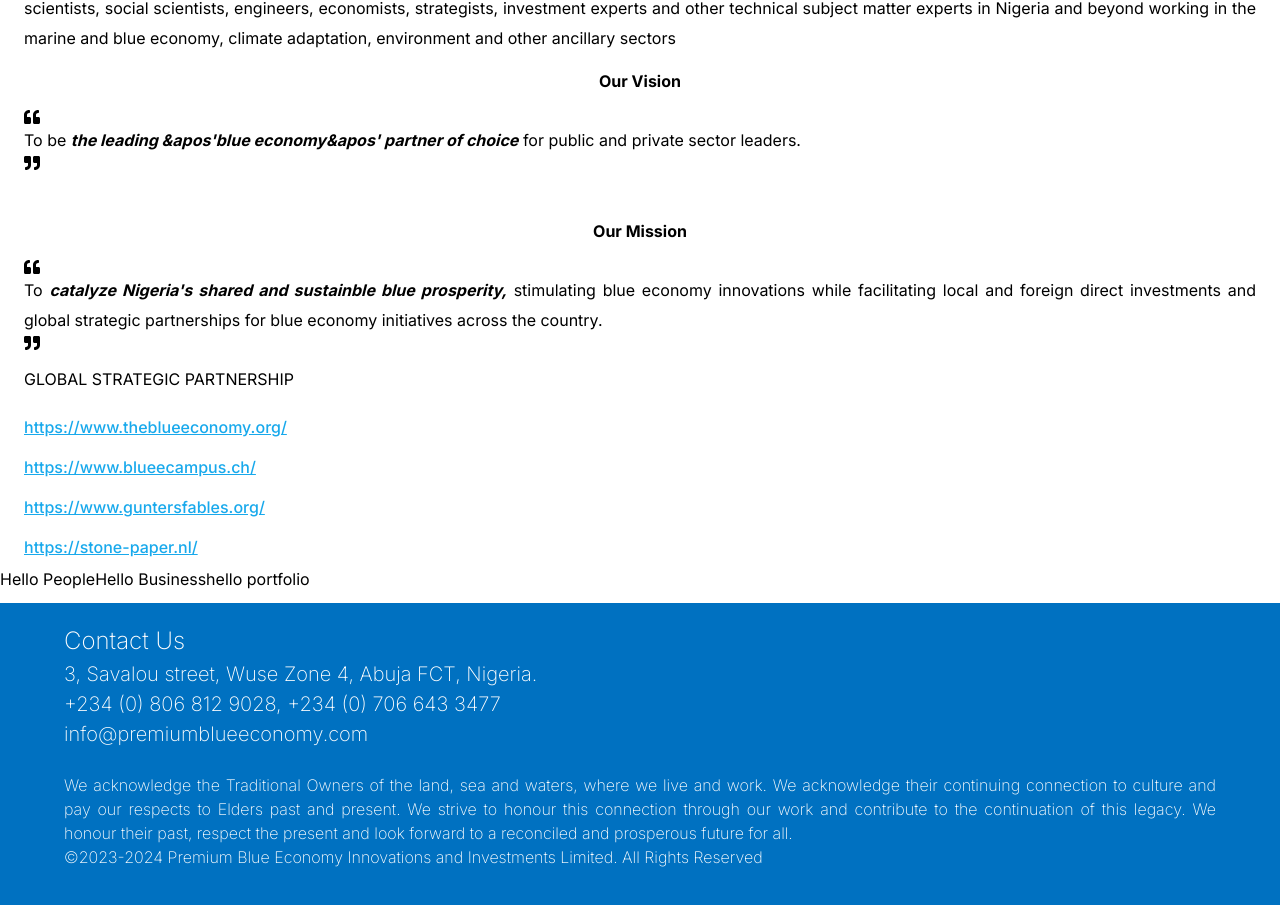
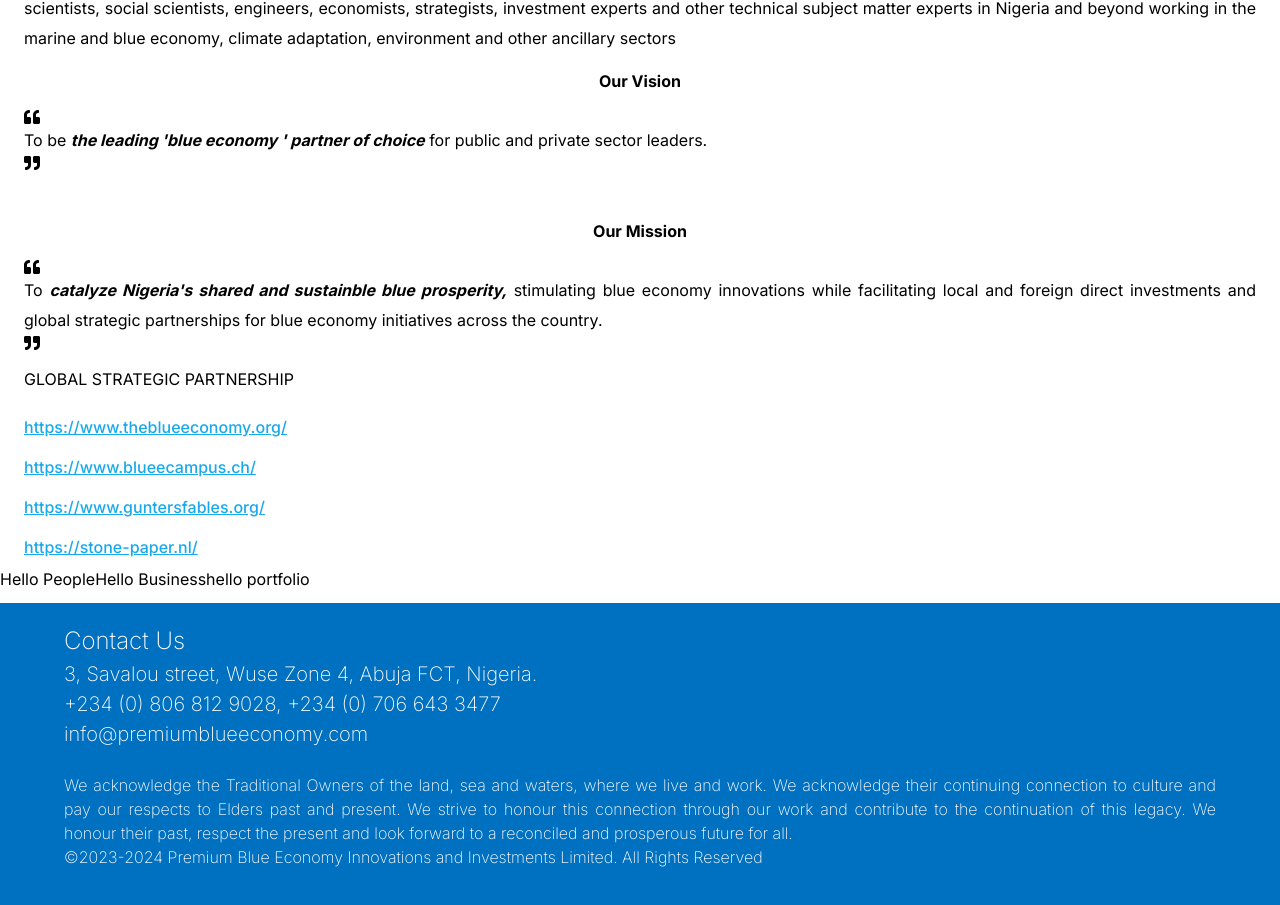
Before and after one commit to Rotinuel/pbe, a Next.js app: page / in a window 1280 px wide. Shown: the part 1539-2444 px from the top of the page. Built offline with nearby package versions, Linux system fonts and the light colour scheme.

Commit message:
single quotes

```diff
--- a/app/components/About.tsx
+++ b/app/components/About.tsx
@@ -20,7 +20,7 @@
             <h1 className="font-bold pb-4 text-center">Our Vision</h1>
             <p className="pb-4 leading-[30px] text-justify">
                 <FaQuoteLeft className="top"/>
-                To be <em><b>the leading &apos'blue economy&apos' partner of choice</b></em> for public and private sector leaders.<FaQuoteRight className="bottom"/></p>
+                To be <em><b>the leading &apos;blue economy &apos; partner of choice</b></em> for public and private sector leaders.<FaQuoteRight className="bottom"/></p>
             <h1 className="font-bold pt-8 pb-4 text-center">Our Mission</h1>
 
             <p className="leading-[30px] pb-4 text-justify"><FaQuoteLeft className="top"/>To <em><b>catalyze Nigeria's shared and sustainble blue prosperity,</b></em> stimulating blue economy innovations while facilitating local and foreign direct investments and global strategic partnerships for blue economy initiatives across the country.<FaQuoteRight className="bottom"/></p>
```
